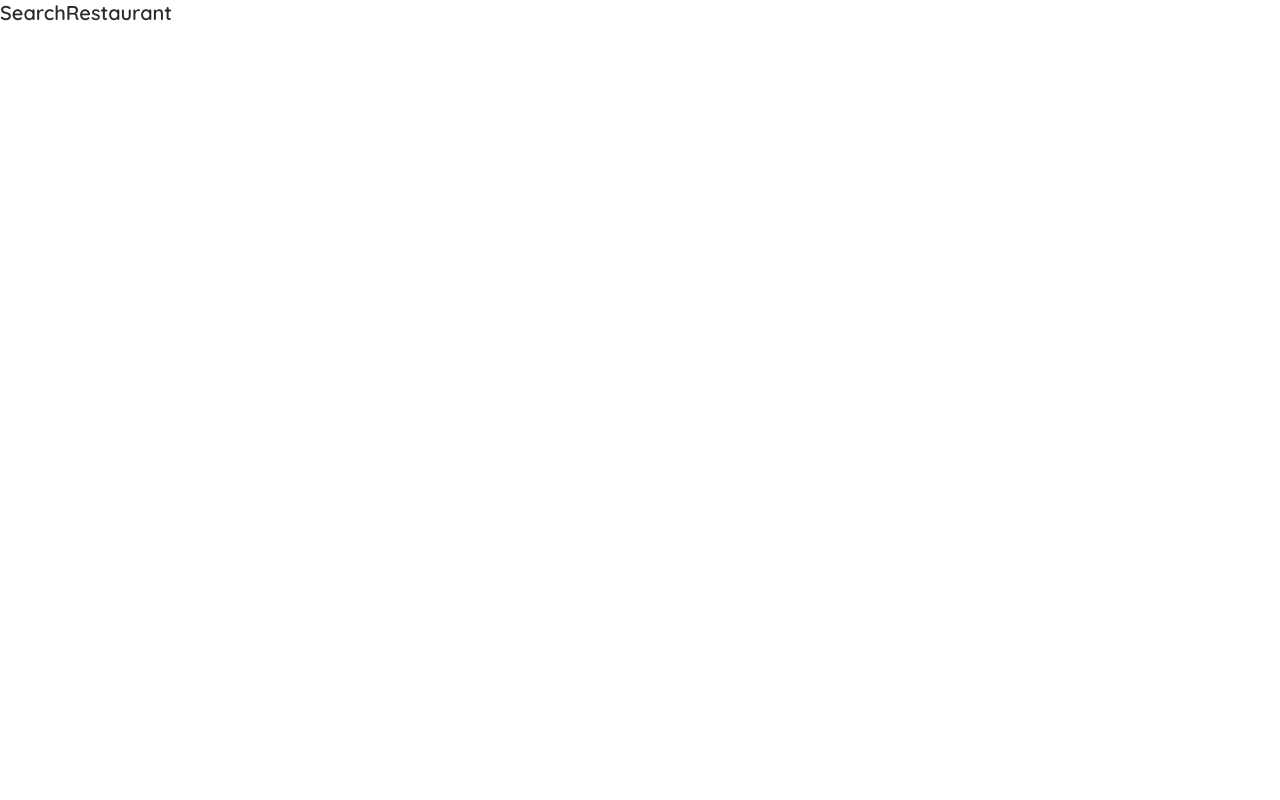
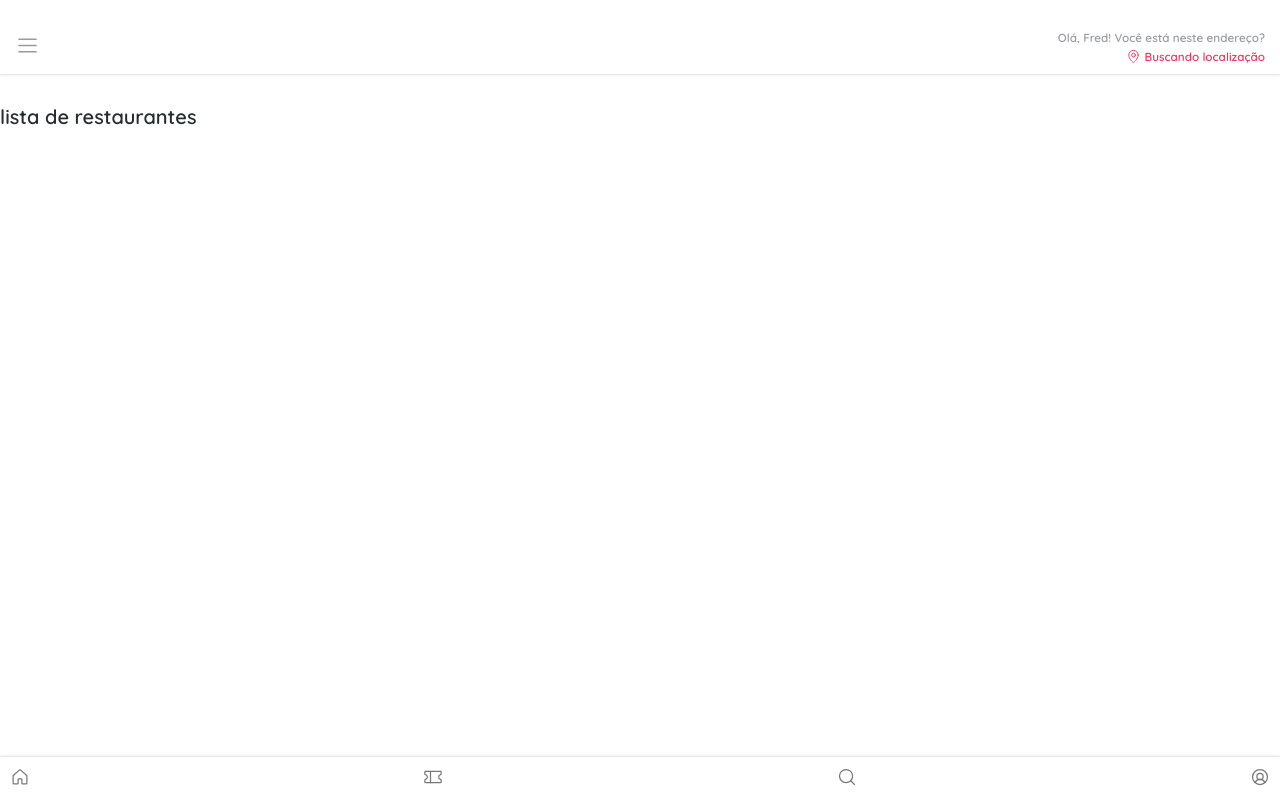
Before and after one commit to geovanarochamp/gd-food, a React (Vite) app: page /searchrestaurant in a window 1280 px wide. Built offline with nearby package versions, Linux system fonts and the light colour scheme; no server answers.

Commit message:
add navbar of icons

```diff
--- a/src/App.css
+++ /dev/null
@@ -1,41 +0,0 @@
-#root {
-  max-width: 1280px;
-  margin: 0 auto;
-  padding: 2rem;
-  text-align: center;
-}
-
-.logo {
-  height: 6em;
-  padding: 1.5em;
-  will-change: filter;
-}
-.logo:hover {
-  filter: drop-shadow(0 0 2em #646cffaa);
-}
-.logo.react:hover {
-  filter: drop-shadow(0 0 2em #61dafbaa);
-}
-
-@keyframes logo-spin {
-  from {
-    transform: rotate(0deg);
-  }
-  to {
-    transform: rotate(360deg);
-  }
-}
-
-@media (prefers-reduced-motion: no-preference) {
-  a:nth-of-type(2) .logo {
-    animation: logo-spin infinite 20s linear;
-  }
-}
-
-.card {
-  padding: 2em;
-}
-
-.read-the-docs {
-  color: #888;
-}
--- /dev/null
+++ b/src/components/NavigationIcons/index.tsx
@@ -0,0 +1,30 @@
+import { Link } from 'react-router-dom'
+import { House, Ticket, MagnifyingGlass, UserCircle } from 'phosphor-react'
+import { Button, Container } from './styles'
+
+export function NavigationIcons() {
+	return (
+		<Container>
+			<Link to="/">
+				<Button>
+					<House size={20} />
+				</Button>
+			</Link>
+			<Link to="/">
+				<Button>
+					<Ticket size={20} />
+				</Button>
+			</Link>
+			<Link to="/searchrestaurant">
+				<Button>
+					<MagnifyingGlass size={20} />
+				</Button>
+			</Link>
+			<Link to="/">
+				<Button>
+					<UserCircle size={20} />
+				</Button>
+			</Link>
+		</Container>
+	)
+}
--- /dev/null
+++ b/src/components/NavigationIcons/styles.ts
@@ -0,0 +1,32 @@
+import styled from 'styled-components'
+
+export const Container = styled.div`
+	display: flex;
+	justify-content: space-between;
+	box-shadow: 0 0px 3px rgb(0 0 0 / 24%);
+
+	position: absolute;
+	bottom: 0;
+	width: 100%;
+`
+
+export const Button = styled.button`
+	background: none;
+	border: none;
+	outline: none;
+
+	padding: 1rem;
+	border-radius: 9999px;
+
+	color: ${(props) => props.theme['gray-500']};
+	cursor: pointer;
+
+	&:hover {
+		background: ${(props) => props.theme['gray-100']};
+	}
+
+	&:active {
+		background: ${(props) => props.theme['red-500']};
+		color: ${(props) => props.theme.white};
+	}
+`
--- /dev/null
+++ b/src/components/UserHeader/index.tsx
@@ -0,0 +1,73 @@
+import { List, MapPin } from 'phosphor-react'
+import { useEffect, useState } from 'react'
+import { Button, Header, UserInfo } from './styles'
+
+type UserHeaderProps = {
+	userName: string
+}
+
+export function UserHeader({ userName }: UserHeaderProps) {
+	const [formatLocation, setFormatLocation] = useState('Buscando localização')
+
+	function getCurrentLocation() {
+		navigator.geolocation.getCurrentPosition((position) => {
+			const latitude = position.coords.latitude
+			const longitude = position.coords.longitude
+			formatCurrentLocation(latitude, longitude)
+		})
+	}
+
+	async function formatCurrentLocation(latitude: number, longitude: number) {
+		const url = `https://maps.googleapis.com/maps/api/geocode/json?latlng=${latitude},${longitude}&key=AIzaSyAB8WMNzhKwmM8pzDFdQV1X9Vvih1HU_C8`
+
+		await fetch(url)
+			.then((response) => response.json())
+			.then((data) => {
+				let street
+				data.results.map((item) => {
+					item.types.map((type) => {
+						if (type === 'route') {
+							item.address_components.map((addressComponent) =>
+								addressComponent.types.map((addressComponentType) => {
+									if (addressComponentType === 'route') {
+										street = addressComponent.short_name
+									}
+								}),
+							)
+						}
+					})
+				})
+
+				if (street) {
+					setFormatLocation(street)
+				} else {
+					setFormatLocation('')
+				}
+			})
+			.catch((error) => {
+				console.log(error)
+			})
+	}
+
+	useEffect(() => {
+		getCurrentLocation()
+		// eslint-disable-next-line react-hooks/exhaustive-deps
+	}, [formatLocation])
+
+	return (
+		<Header>
+			<Button>
+				<List size={25} />
+			</Button>
+
+			<UserInfo>
+				<h3>Olá, {userName}! Você está neste endereço? </h3>
+				<h3>
+					<span>
+						<MapPin size={15} /> {formatLocation}
+					</span>
+				</h3>
+			</UserInfo>
+		</Header>
+	)
+}
--- /dev/null
+++ b/src/components/UserHeader/styles.ts
@@ -0,0 +1,38 @@
+import styled from 'styled-components'
+
+export const Header = styled.header`
+	padding: 3rem 1.5rem 1rem;
+	display: flex;
+	justify-content: space-between;
+	align-items: center;
+	gap: 1rem;
+	color: ${(props) => props.theme['gray-300']};
+	margin-bottom: 3rem;
+	box-shadow: 0 0px 3px rgb(0 0 0 / 24%);
+`
+
+export const Button = styled.button`
+	background: transparent;
+	color: ${(props) => props.theme['gray-300']};
+	outline: none;
+	border: none;
+
+	cursor: pointer;
+`
+
+export const UserInfo = styled.div`
+	display: flex;
+	flex-direction: column;
+	align-items: flex-end;
+	text-align: right;
+	gap: 0.4rem;
+
+	h3 span {
+		display: flex;
+		align-items: center;
+		gap: 0.4rem;
+
+		color: ${(props) => props.theme['red-500']};
+		cursor: pointer;
+	}
+`
--- a/src/index.css
+++ /dev/null
@@ -1,70 +0,0 @@
-:root {
-  font-family: Inter, Avenir, Helvetica, Arial, sans-serif;
-  font-size: 16px;
-  line-height: 24px;
-  font-weight: 400;
-
-  color-scheme: light dark;
-  color: rgba(255, 255, 255, 0.87);
-  background-color: #242424;
-
-  font-synthesis: none;
-  text-rendering: optimizeLegibility;
-  -webkit-font-smoothing: antialiased;
-  -moz-osx-font-smoothing: grayscale;
-  -webkit-text-size-adjust: 100%;
-}
-
-a {
-  font-weight: 500;
-  color: #646cff;
-  text-decoration: inherit;
-}
-a:hover {
-  color: #535bf2;
-}
-
-body {
-  margin: 0;
-  display: flex;
-  place-items: center;
-  min-width: 320px;
-  min-height: 100vh;
-}
-
-h1 {
-  font-size: 3.2em;
-  line-height: 1.1;
-}
-
-button {
-  border-radius: 8px;
-  border: 1px solid transparent;
-  padding: 0.6em 1.2em;
-  font-size: 1em;
-  font-weight: 500;
-  font-family: inherit;
-  background-color: #1a1a1a;
-  cursor: pointer;
-  transition: border-color 0.25s;
-}
-button:hover {
-  border-color: #646cff;
-}
-button:focus,
-button:focus-visible {
-  outline: 4px auto -webkit-focus-ring-color;
-}
-
-@media (prefers-color-scheme: light) {
-  :root {
-    color: #213547;
-    background-color: #ffffff;
-  }
-  a:hover {
-    color: #747bff;
-  }
-  button {
-    background-color: #f9f9f9;
-  }
-}
--- a/src/main.tsx
+++ b/src/main.tsx
@@ -3,7 +3,7 @@ import ReactDOM from 'react-dom/client'
 import App from './App'
 
 ReactDOM.createRoot(document.getElementById('root') as HTMLElement).render(
-  <React.StrictMode>
-    <App />
-  </React.StrictMode>,
+	<React.StrictMode>
+		<App />
+	</React.StrictMode>,
 )
--- a/src/pages/RestaurantArea/index.tsx
+++ b/src/pages/RestaurantArea/index.tsx
@@ -1,7 +1,12 @@
+import { NavigationIcons } from '../../components/NavigationIcons'
+import { UserHeader } from '../../components/UserHeader'
+
 export function RestaurantArea() {
 	return (
 		<>
-			<h1>RestaurantArea</h1>
+			<UserHeader userName={'Fred'} />
+			<h1>área do restaurante</h1>
+			<NavigationIcons />
 		</>
 	)
 }
--- a/src/pages/SearchRestaurant/index.tsx
+++ b/src/pages/SearchRestaurant/index.tsx
@@ -1,7 +1,12 @@
+import { NavigationIcons } from '../../components/NavigationIcons'
+import { UserHeader } from '../../components/UserHeader'
+
 export function SearchRestaurant() {
 	return (
 		<>
-			<h1>SearchRestaurant</h1>
+			<UserHeader userName={'Fred'} />
+			<h1>lista de restaurantes</h1>
+			<NavigationIcons />
 		</>
 	)
 }
```
